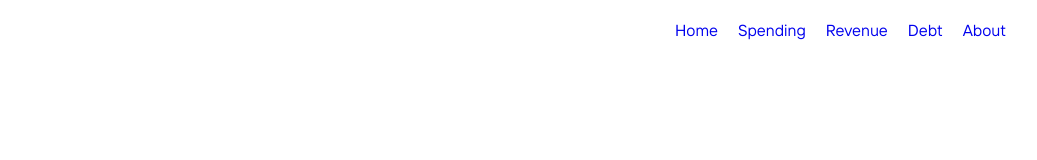
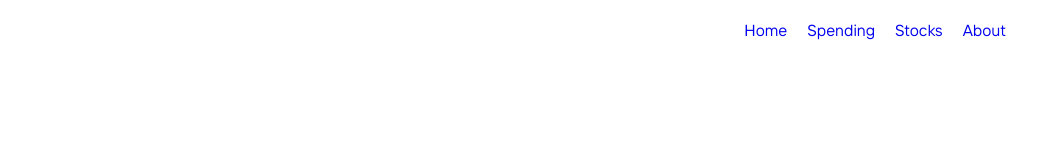
Before and after one commit to jdinh11/inst377-finalproject, a website: page public/about.html in a window 1280 px wide. Shown: the top 160 px of the page, without its empty margins (224-1261 px from the left). Drawn offline with Linux system fonts and the light colour scheme; files whose address does not match are found by name.

Commit message:
fixing nav options

```diff
--- a/public/about.html
+++ b/public/about.html
@@ -11,8 +11,7 @@
                 <ul class="nav-bar">
                     <li><a href="index.html">Home</a></li>
                     <li><a href="spending.html">Spending</a></li>
-                    <li><a href="revenue.html">Revenue</a></li>
-                    <li><a href="debt.html">Debt</a></li>
+                    <li><a href="stock.html">Stocks</a></li>
                     <li><a href="about.html">About</a></li>
                 </ul>
             </nav>
@@ -35,11 +34,7 @@
             <strong>Policymakers:</strong> Supporting data-driven decision-making and effective public communication.<br>
             <strong>Financial Institutions:</strong> Providing clear insights into government spending to aid in financial forecasting and investment decisions.<br><br>
             Thank you for visiting our page.
-
-
             </p>
-
-
 
 
         </div>
```
Also changed, not shown: public/debt.html (+1 -2 lines), public/index.html (+1 -2 lines), public/revenue.html (+1 -2 lines).
